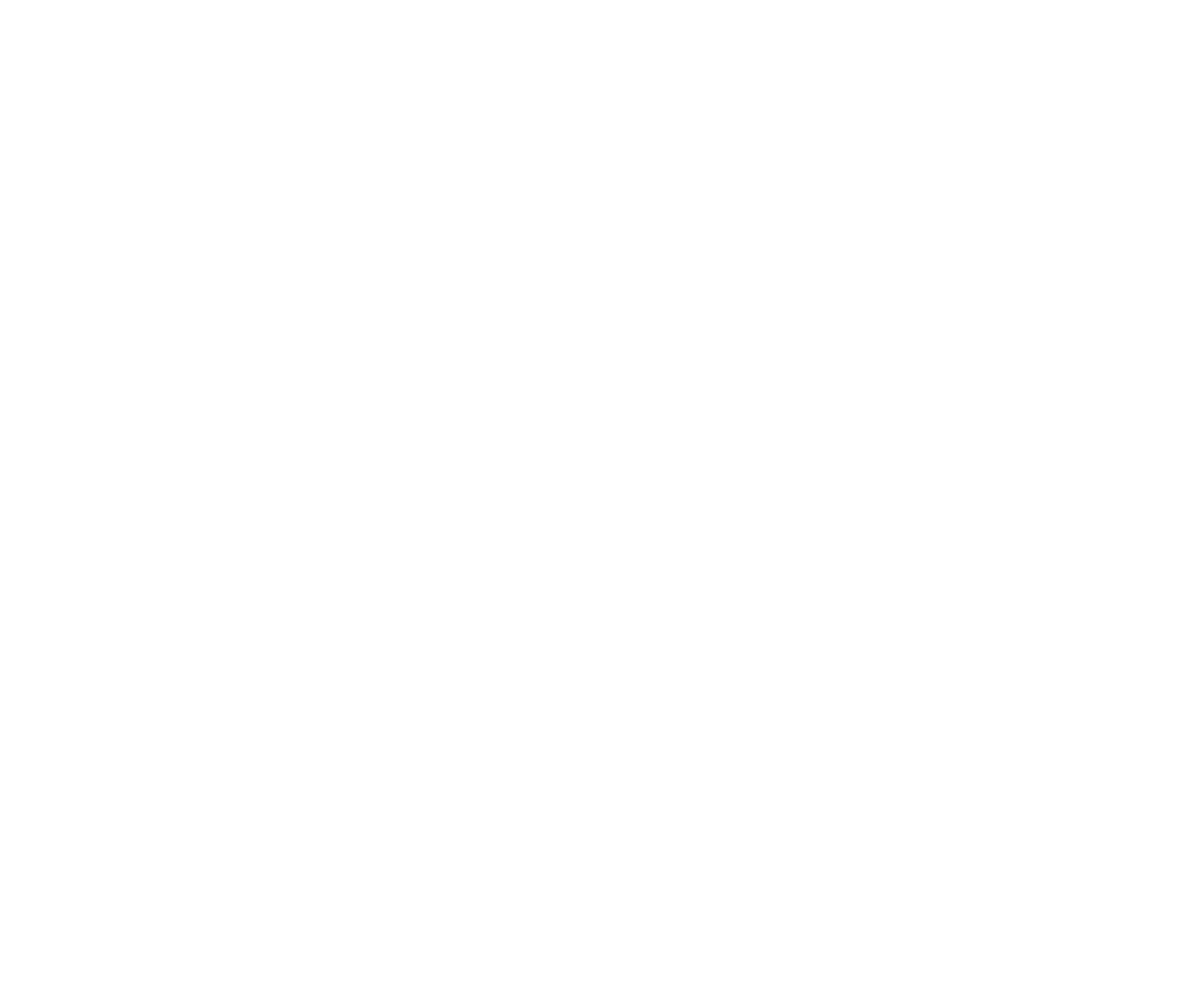
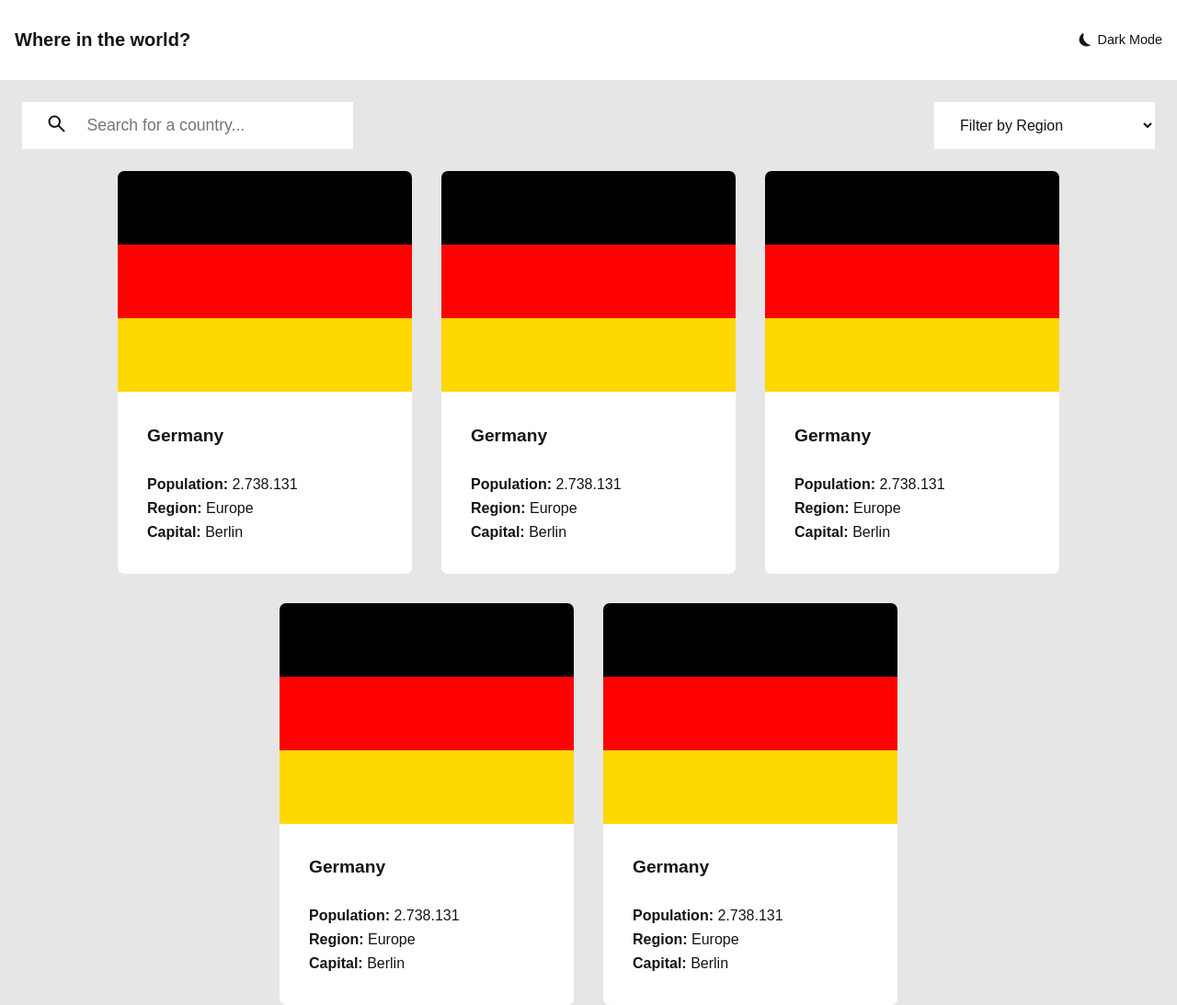
Before and after one commit to xooxaa/fem-countries, a plain HTML site: page index.html in a window 1280 px wide. Shown: the whole page at 92% size. Before the commit the page ends 800 px from the top, so only its background shows below. Drawn offline with Linux system fonts and the light colour scheme.

Commit message:
Layout main page finished dark mode switch working

```diff
--- a/index.html
+++ b/index.html
@@ -7,8 +7,105 @@
     <title>xx - countries</title>
 
     <link rel="stylesheet" href="style.css" />
+    <script
+      src="https://kit.fontawesome.com/80266867f9.js"
+      crossorigin="anonymous"
+    ></script>
   </head>
   <body>
+    <header>
+      <h1>Where in the world?</h1>
+      <div class="color-theme">
+        <svg
+          class="moon solid"
+          xmlns="http://www.w3.org/2000/svg"
+          viewBox="0 -20 220 320"
+        >
+          <path d="M 81 7 C -70 104 31 303 204 245 C 104 216 45 108 81 7" />
+        </svg>
+        <span>Dark Mode</span>
+      </div>
+    </header>
+    <div class="container">
+      <section class="filter">
+        <svg
+          class="icon magnifying-glass"
+          xmlns="http://www.w3.org/2000/svg"
+          viewBox="-20 -20 300 300"
+        >
+          <path d="M 150 150 A 1 1 0 0 0 28 28 A 1 1 0 0 0 150 150 L 250 250" />
+        </svg>
+        <input
+          class="country-input"
+          type="text"
+          name="search"
+          value=""
+          placeholder="Search for a country..."
+        />
+        <select class="regions-select" id="regions" name="region-filter">
+          <option value="">Filter by Region</option>
+          <option value="Africa">Africa</option>
+          <option value="Aerica">America</option>
+          <option value="Asia">Asia</option>
+          <option value="Europe">Europe</option>
+          <option value="Oceania">Oceania</option>
+        </select>
+      </section>
+    </div>
+
+    <div class="countries">
+      <div class="country">
+        <img src="./ger.webp" alt="German Flag" />
+        <div class="infos">
+          <h2>Germany</h2>
+          <p>Population: <span>2.738.131</span></p>
+          <p>Region: <span>Europe</span></p>
+          <p>Capital: <span>Berlin</span></p>
+        </div>
+      </div>
+
+      <div class="country">
+        <img src="./ger.webp" alt="German Flag" />
+        <div class="infos">
+          <h2>Germany</h2>
+          <p>Population: <span>2.738.131</span></p>
+          <p>Region: <span>Europe</span></p>
+          <p>Capital: <span>Berlin</span></p>
+        </div>
+      </div>
+
+      <div class="country">
+        <img src="./ger.webp" alt="German Flag" />
+        <div class="infos">
+          <h2>Germany</h2>
+          <p>Population: <span>2.738.131</span></p>
+          <p>Region: <span>Europe</span></p>
+          <p>Capital: <span>Berlin</span></p>
+        </div>
+      </div>
+
+      <div class="country">
+        <img src="./ger.webp" alt="German Flag" />
+        <div class="infos">
+          <h2>Germany</h2>
+          <p>Population: <span>2.738.131</span></p>
+          <p>Region: <span>Europe</span></p>
+          <p>Capital: <span>Berlin</span></p>
+        </div>
+      </div>
+
+      <div class="country">
+        <img src="./ger.webp" alt="German Flag" />
+        <div class="infos">
+          <h2>Germany</h2>
+          <p>Population: <span>2.738.131</span></p>
+          <p>Region: <span>Europe</span></p>
+          <p>Capital: <span>Berlin</span></p>
+        </div>
+      </div>
+    </div>
+
+    <script src="themeSwitcher.js"></script>
     <script src="script.js"></script>
   </body>
 </html>
--- a/style.css
+++ b/style.css
@@ -25,3 +25,173 @@ video {
   display: block;
   max-width: 100%;
 }
+
+@import url("https://fonts.googleapis.com/css2?family=Nunito+Sans:wght@300;400;600;800&display=swap");
+
+:root {
+  /* Light Mode Elements */
+  --element: hsl(0, 0%, 100%);
+  /* Light Mode Background */
+  --background: hsl(0, 0%, 90%);
+  /* Light Mode Text */
+  --text: hsl(200, 15%, 8%);
+  /* Light Mode Input */
+  --input: hsl(0, 0%, 100%);
+}
+/* dark theme */
+[dataTheme="dark"] {
+  /* Dark Mode Elements */
+  --element: hsl(209, 23%, 22%);
+  /* Dark Mode Background */
+  --background: hsl(207, 26%, 17%);
+  /* Dark Mode Text */
+  --text: hsl(0, 0%, 90%);
+  /* Dark Mode Input */
+  --input: hsl(209, 23%, 22%);
+}
+
+body {
+  background-color: var(--background);
+  font-family: "Nunito Sans", sans-serif;
+  font-weight: 300;
+}
+
+header {
+  background-color: var(--element);
+  color: var(--text);
+  display: flex;
+  align-items: center;
+
+  padding: 2em 1em;
+}
+
+header h1 {
+  font-size: 1.25em;
+  font-weight: 600;
+
+  margin-right: auto;
+}
+
+.color-theme {
+  cursor: pointer;
+  display: flex;
+  gap: 0.35em;
+  font-size: 0.9em;
+  font-weight: 300;
+  user-select: none;
+}
+.color-theme .moon {
+  fill: none;
+  stroke: var(--text);
+  stroke-width: 20px;
+  width: 1.2em;
+  height: 1.2em;
+}
+
+.color-theme .solid {
+  fill: var(--text);
+}
+
+.container {
+  padding: 1.5em;
+}
+
+.filter {
+  display: flex;
+  flex-wrap: wrap;
+  justify-content: space-between;
+  gap: 1em;
+
+  position: relative;
+}
+
+.magnifying-glass {
+  position: absolute;
+  left: 1.75em;
+  top: 14px;
+  width: 20px;
+  height: 20px;
+  fill: none;
+  stroke: var(--text);
+  stroke-width: 30px;
+
+  cursor: text;
+}
+
+.country-input {
+  background-color: var(--input);
+  color: var(--text);
+
+  border: none;
+  outline: none;
+
+  width: 100%;
+  max-width: 360px;
+  padding: 0.75em;
+  padding-left: 4em;
+  font-size: 1.1em;
+}
+
+.regions-select {
+  background-color: var(--input);
+  color: var(--text);
+
+  border: none;
+  outline: none;
+
+  width: 100%;
+  max-width: 240px;
+  font-size: 1em;
+  padding: 1em 1.5em;
+
+  cursor: pointer;
+}
+
+.hidden {
+  display: none;
+}
+
+.countries {
+  max-width: 1440px;
+
+  margin: 0 2em;
+  display: flex;
+  flex-wrap: wrap;
+  gap: 2em;
+  justify-content: center;
+}
+
+.country {
+  width: 320px;
+
+  background-color: var(--input);
+  color: var(--text);
+
+  border-radius: 7px;
+}
+
+.country img {
+  border-radius: 7px 7px 0 0;
+}
+
+.country .infos {
+  padding: 2em;
+}
+
+.country .infos h2 {
+  font-weight: 600;
+  font-size: 1.2em;
+  padding: 0.25em 0 1.5em;
+}
+
+.country .infos p {
+  font-weight: 600;
+  font-size: 1em;
+  padding: 0.25em 0;
+}
+
+.country .infos p span {
+  font-weight: 300;
+  font-size: 1em;
+  padding: 0.25em 0;
+}
--- /dev/null
+++ b/themeswitcher.js
@@ -0,0 +1,48 @@
+//determines if the user has a set theme
+function detectColorScheme() {
+  var theme = "light"; //default to light
+
+  //local storage is used to override OS theme settings
+  if (localStorage.getItem("theme")) {
+    if (localStorage.getItem("theme") == "dark") {
+      var theme = "dark";
+    }
+  } else if (!window.matchMedia) {
+    //matchMedia method not supported
+    return false;
+  } else if (window.matchMedia("(prefers-color-scheme: dark)").matches) {
+    //OS theme setting detected as dark
+    var theme = "dark";
+  }
+
+  //dark theme preferred, set document with a `data-theme` attribute
+  if (theme == "dark") {
+    document.documentElement.setAttribute("dataTheme", "dark");
+  }
+}
+detectColorScheme();
+
+//identify the toggle switch HTML element
+const toggleSwitch = document.querySelector(".color-theme");
+let darkmode = false;
+
+//function that changes the theme, and sets a localStorage variable to track the theme between page loads
+function switchTheme(e) {
+  if (darkmode) {
+    localStorage.setItem("theme", "light");
+    document.documentElement.setAttribute("dataTheme", "light");
+    darkmode = false;
+  } else {
+    localStorage.setItem("theme", "dark");
+    document.documentElement.setAttribute("dataTheme", "dark");
+    darkmode = true;
+  }
+}
+
+//listener for changing themes
+toggleSwitch.addEventListener("click", switchTheme, false);
+
+//pre-check the dark-theme checkbox if dark-theme is set
+if (document.documentElement.getAttribute("dataTheme") == "dark") {
+  darkmode = true;
+}
```
Also changed, not shown: design/desktop-design-detail-dark.jpg (added), design/desktop-design-detail-light.jpg (added), design/desktop-design-home-dark.jpg (added), design/desktop-design-home-light.jpg (added), design/desktop-preview.jpg (added), design/mobile-design-detail-dark.jpg (added), design/mobile-design-detail-light.jpg (added), design/mobile-design-home-dark.jpg (added), design/mobile-design-home-light.jpg (added), ger.webp (added), icons/arrow-left.svg (added), icons/chevron-down.svg (added), icons/magnifying-glass.svg (added), icons/moon.svg (added), 1 more files, 2 other files.
